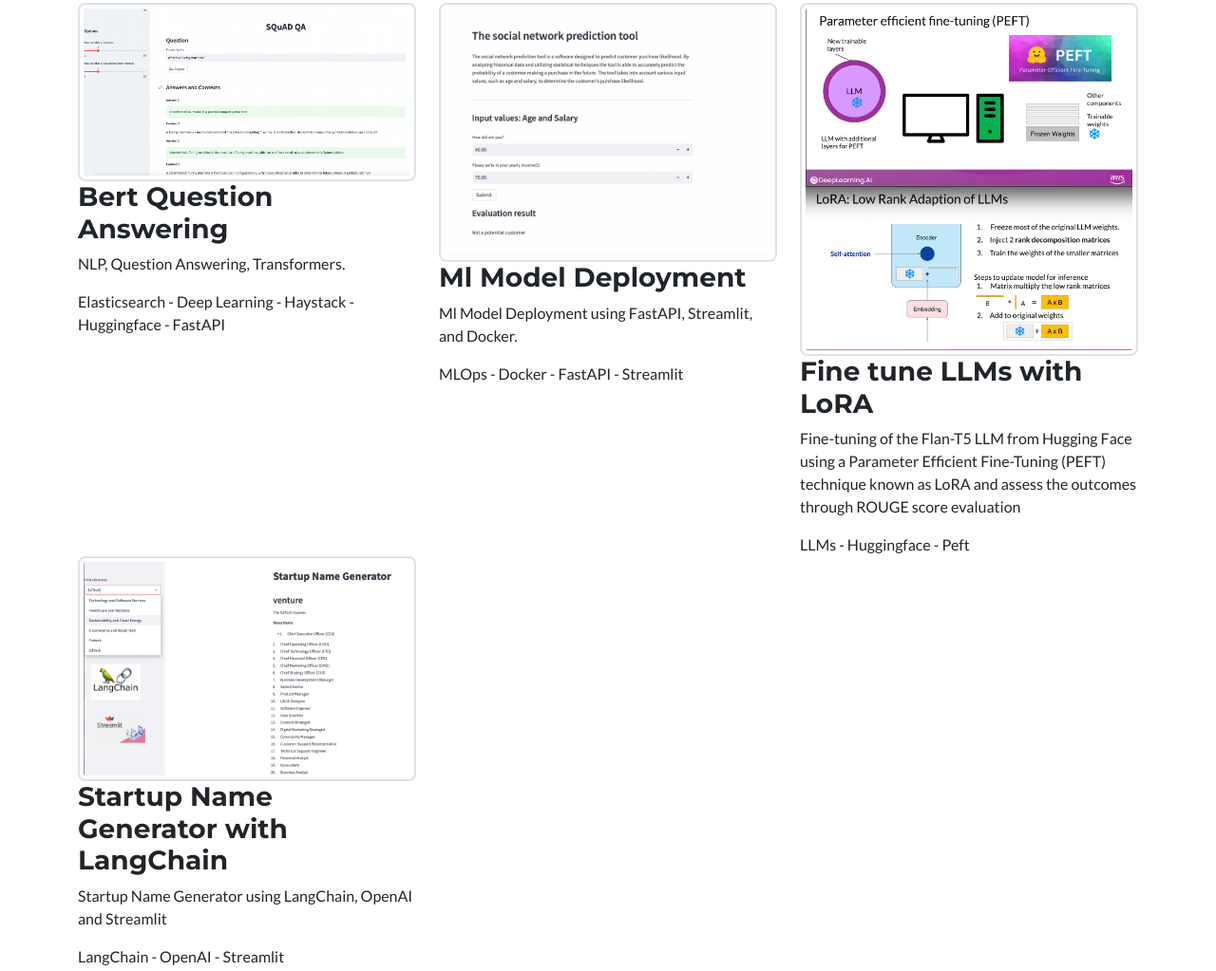
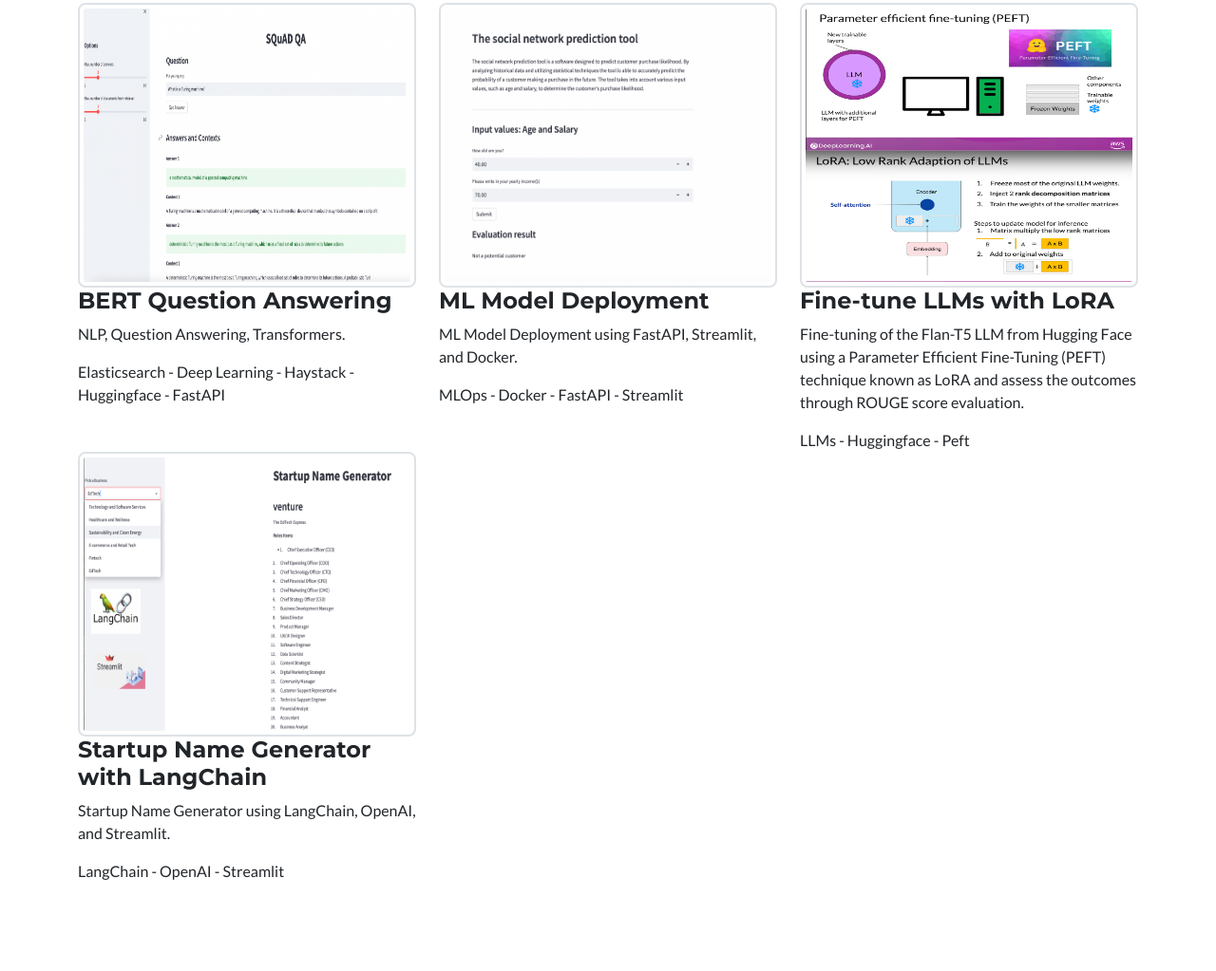
Before and after one commit to alibaygi/alibaygi.github.io, a website: page index.html in a window 1280 px wide. Shown: the part 1838-2861 px from the top of the page at 95% size. Drawn offline with nearby package versions, Linux system fonts and the light colour scheme.

Commit message:
index changed

```diff
--- a/index.html
+++ b/index.html
@@ -17,6 +17,16 @@
         type="text/css" />
     <!-- Core theme CSS (includes Bootstrap)-->
     <link href="css/styles.css" rel="stylesheet" />
+    <style>
+    .thumbnail img {
+        height: 300px; /* Set a fixed height for all images */
+        width: 400px; /* Allow the width to adjust proportionally */
+    }
+    </style>
+
+<!-- Portfolio Section -->
+
+
 </head>
 
 <body id="page-top">
@@ -131,6 +141,8 @@
             </div>
     </section>
     <!-- Portfolio Section-->
+
+    <!-- Portfolio Section -->
     <section class="page-section portfolio" id="portfolio">
         <div class="container">
             <div class="row">
@@ -145,7 +157,7 @@
                             </div>
                         </a>
                         <div class="caption">
-                            <h3 media="screen">Bert Question Answering</h3>
+                            <h4 media="screen">BERT Question Answering</h4>
                             <p>NLP, Question Answering, Transformers.</p>
                             <span></span>
                             <div class="well well-sm">Elasticsearch - Deep Learning - Haystack - Huggingface - FastAPI</div>
@@ -163,8 +175,8 @@
                             </div>
                         </a>
                         <div class="caption">
-                            <h3>Ml Model Deployment</h3>
-                            <p>Ml Model Deployment using FastAPI, Streamlit, and Docker.</p>
+                            <h4>ML Model Deployment</h4>
+                            <p>ML Model Deployment using FastAPI, Streamlit, and Docker.</p>
                             <span></span>
                             <div class="well well-sm">MLOps - Docker - FastAPI - Streamlit</div>
                         </div>
@@ -175,14 +187,14 @@
                 <div class="col-md-4 col-lg-4 col-sm-6">
                     <div class="thumbnail">
                         <a href="https://github.com/alibaygi/Generative_AI_and_LLMs/tree/main/Fine_tune_LLMs_with_LoRA" target="_blank" class="portfolio-box">
-                            <img src="assets/img/portfolio/PEFT_LoRA.png" alt="Finetuning_LLMs_with_LoRA" class="img-thumbnail">
+                            <img src="assets/img/portfolio/PEFT_LoRA.png" alt="Fine-tuning LLMs with LoRA" class="img-thumbnail">
                             <div class="portfolio-box-caption">
                                 <div class="portfolio-box-caption-content"></div>
                             </div>
                         </a>
                         <div class="caption">
-                            <h3>Fine tune LLMs with LoRA</h3>
-                            <p>Fine-tuning of the Flan-T5 LLM from Hugging Face using a Parameter Efficient Fine-Tuning (PEFT) technique known as LoRA and assess the outcomes through ROUGE score evaluation</p>
+                            <h4>Fine-tune LLMs with LoRA</h4>
+                            <p>Fine-tuning of the Flan-T5 LLM from Hugging Face using a Parameter Efficient Fine-Tuning (PEFT) technique known as LoRA and assess the outcomes through ROUGE score evaluation.</p>
                             <span></span>
                             <div class="well well-sm">LLMs - Huggingface - Peft</div>
                         </div>
@@ -193,14 +205,14 @@
                 <div class="col-md-4 col-lg-4 col-sm-6">
                     <div class="thumbnail">
                         <a href="https://github.com/alibaygi/LangChain-for-LLM-Application-Development/tree/main/StartupNameGenerator" target="_blank" class="portfolio-box">
-                            <img src="assets/img/portfolio/NameGenerator.png" alt="Startup Name Generator with LangChain " class="img-thumbnail">
+                            <img src="assets/img/portfolio/NameGenerator.png" alt="Startup Name Generator with LangChain" class="img-thumbnail">
                             <div class="portfolio-box-caption">
                                 <div class="portfolio-box-caption-content"></div>
                             </div>
                         </a>
                         <div class="caption">
-                            <h3>Startup Name Generator with LangChain</h3>
-                            <p>Startup Name Generator using LangChain, OpenAI and Streamlit</p>
+                            <h4>Startup Name Generator with LangChain</h4>
+                            <p>Startup Name Generator using LangChain, OpenAI, and Streamlit.</p>
                             <span></span>
                             <div class="well well-sm">LangChain - OpenAI - Streamlit</div>
                         </div>
@@ -208,22 +220,15 @@
                 </div>
 
                 <!-- Fifth Portfolio Item -->
-                <div class="col-md-4 col-lg-4 col-sm-6">
-                    <div class="thumbnail">
-                        <!-- Replace with the content for the fifth project -->
-                    </div>
-                </div>
+
 
                 <!-- Sixth Portfolio Item -->
-                <div class="col-md-4 col-lg-4 col-sm-6">
-                    <div class="thumbnail">
-                        <!-- Replace with the content for the sixth project -->
-                    </div>
-                </div>
+
 
             </div>
         </div>
     </section>
+
 
 
     <!-- Footer-->
```
Also changed, not shown: 2 other files.
